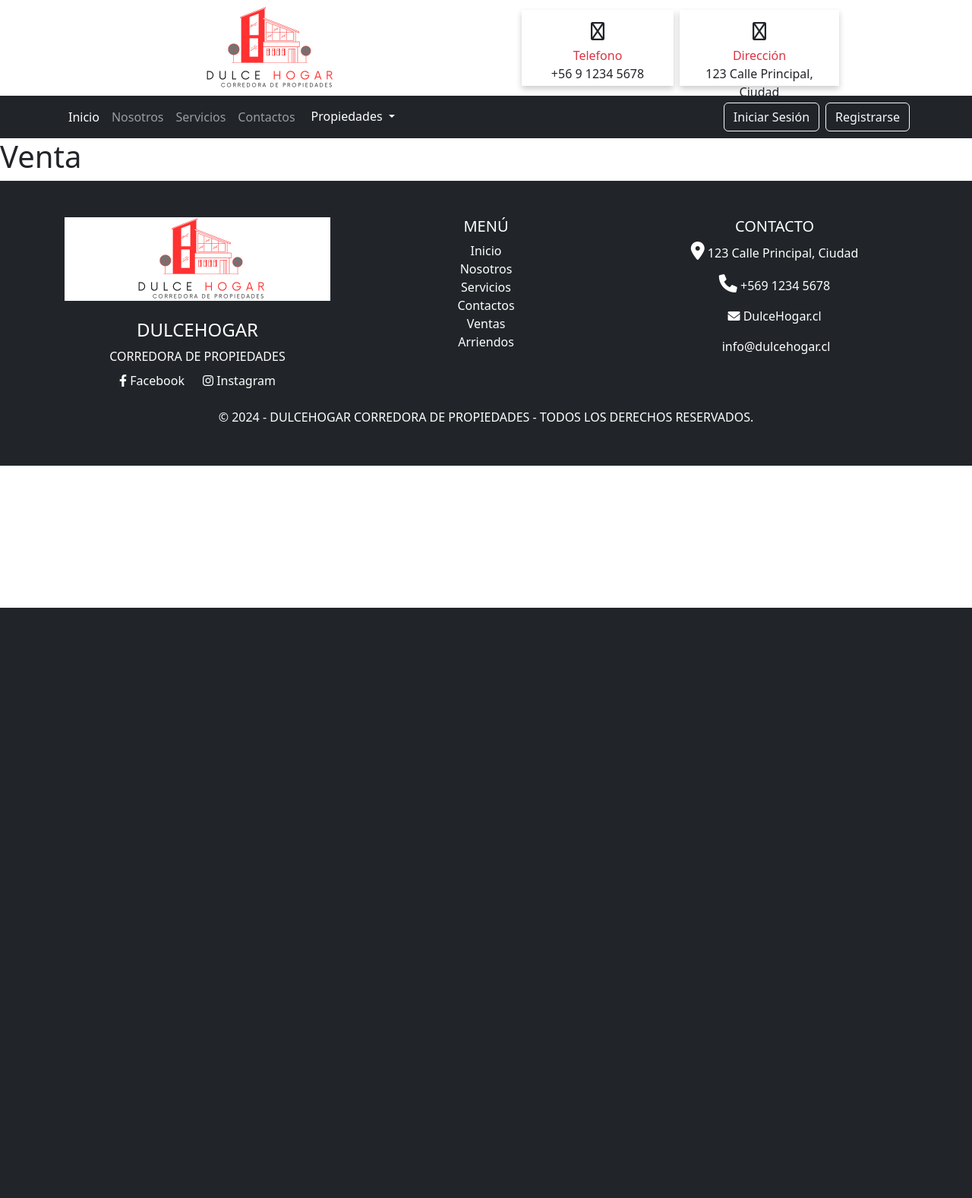
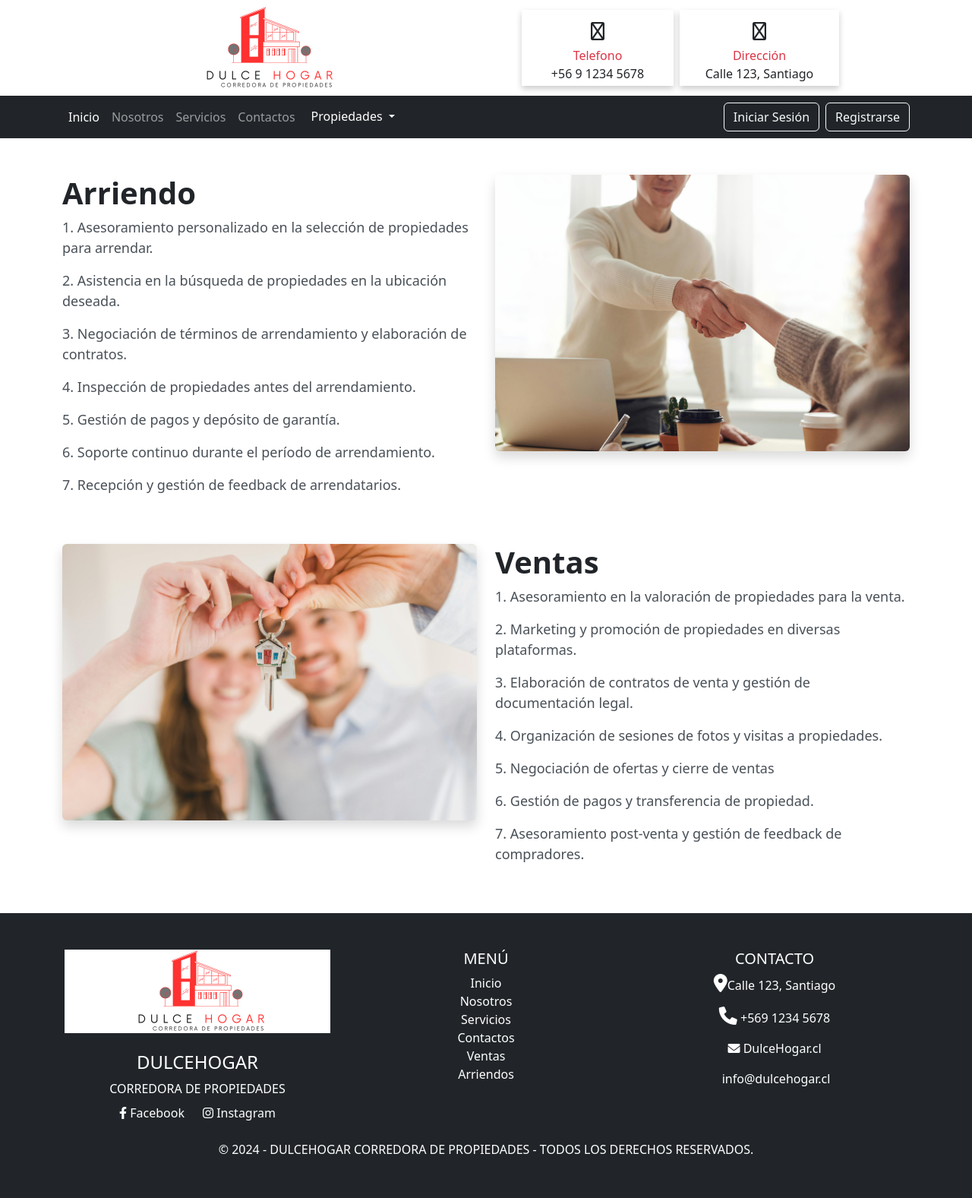
Before and after one commit to joseMunozNunez10/Dulce_Hogar, a Django app: page /servicios/ in a window 1280 px wide. Shown: the whole page at 76% size. Before the commit the page ends 800 px from the top, so only its background shows below. Run offline with Django 5.2, Linux system fonts and the light colour scheme.

Commit message:
1.- se trabaja en los diseños de los templates HTML(servicios, footer, acerca,)

```diff
--- a/m7_python/static/css/style.css
+++ b/m7_python/static/css/style.css
@@ -16,7 +16,6 @@
 
 /* #######################    ESTILOS HEADER    ####################### */
 
-
 .cl_header {
     padding-top: 0.1rem;
     padding-bottom: 0.1rem;
@@ -28,7 +27,6 @@
     margin-bottom: 0.1rem;
 }
 
-
 .fa-phone,
 .fa-location-dot {
     font-size: 1.5rem;
@@ -38,9 +36,7 @@
     color: red;
 }
 
-
 /* #######################    ESTILOS BARRA FILTRO    ####################### */
-
 
 .custom-bg {
     background-color: #ffffff;
@@ -92,7 +88,6 @@
 
 /* #######################    ESTILOS NUESTRO EQUIPO   ####################### */
 
-
 .card-equipo {
     border-radius: 0.5rem;
     overflow: hidden;
@@ -112,7 +107,6 @@
 .card-text {
     color: #6c757d;
 }
-
 
 /* #######################    ESTILOS FORMULARIO REGISTRARSE   ####################### */
 
@@ -159,15 +153,15 @@
 .image-container {
     position: relative;
     overflow: hidden;
-    width: 100%;
+
   }
 
-  .image-container-1, .image-container-3, .image-container-4 {
+  .image-container-1, .image-container-4 {
     max-width: 570px;
     height: 190px;
   }
 
-  .image-container-2 {
+  .image-container-2, .image-container-3 {
     max-width: 570px;
     height: 380px;
   }
@@ -187,7 +181,8 @@
   }
   .image-container img {
     width: 100%;
-    height: auto;
+    height: 500px;
+    object-fit: cover;
   }
   .image-container .additional-image {
     position: absolute;
@@ -199,3 +194,41 @@
     margin-bottom: -16px;
     z-index: 20;
   }
+
+   /* #######################    ESTILOS SERVICIOS  ####################### */
+
+   hero-section {
+    background-color: #ffffff;
+    padding: 60px 0;
+}
+.hero-title {
+    font-size: 2.5rem;
+    font-weight: bold;
+}
+.hero-subtitle {
+    font-size: 2rem;
+    color: #6c757d;
+}
+.hero-text {
+    font-size: 1.125rem;
+    color: #495057;
+}
+.card {
+    margin-top: 20px;
+    box-shadow: 0 4px 6px rgba(0,0,0,0.1);
+}
+.card-title {
+    font-size: 1.5rem;
+    color: #007bff;
+}
+.card-text {
+    font-size: 1rem;
+    color: #6c757d;
+}
+.contact-info {
+    margin-top: 20px;
+}
+.contact-info img {
+    width: 24px;
+    height: 24px;
+}
--- a/m7_python/templates/footer.html
+++ b/m7_python/templates/footer.html
@@ -29,7 +29,7 @@
             <div class="col-md-4">
                 <h2 class="h5 font-weight-semibold text-white">CONTACTO</h2>
                 <p class="text-white">
-                    <i class="fa-solid fa-location-dot"></i> 123 Calle Principal, Ciudad</p>
+                    <i class="fa-solid fa-location-dot"></i>Calle 123, Santiago</p>
                 <p class="text-white">
                     <i class="fa-solid fa-phone"></i> +569 1234 5678</p>
                 <p class="text-white">
--- a/m7_python/templates/header.html
+++ b/m7_python/templates/header.html
@@ -19,7 +19,7 @@
             <div class="d-flex flex-column align-items-center text-center p-2" style="width: 210px; height: 100px; box-shadow: 0 4px 8px rgba(0, 0, 0, 0.2);">
                 <i class="fa-regular fa-location-dot py-2"></i>
                 <span class="text-danger">Dirección</span>
-                <p>123 Calle Principal, Ciudad</p>
+                <p>Calle 123, Santiago</p>
             </div>
         </div>
     </div>
--- a/m7_python/templates/servicios.html
+++ b/m7_python/templates/servicios.html
@@ -2,7 +2,39 @@
 {% load static %}
 
 {% block 'content' %}
-<div>
-    <h1>Venta</h1>
+<div class="container hero-section pt-5">
+    <div class="row">
+        <div class="col-lg-6">
+            <h1 class="hero-title">Arriendo</h1>
+            <p class="hero-text">1. Asesoramiento personalizado en la selección de propiedades para arrendar.</p>
+            <p class="hero-text">2. Asistencia en la búsqueda de propiedades en la ubicación deseada.</p>
+            <p class="hero-text">3. Negociación de términos de arrendamiento y elaboración de contratos.</p>
+            <p class="hero-text">4. Inspección de propiedades antes del arrendamiento.</p>
+            <p class="hero-text">5. Gestión de pagos y depósito de garantía.</p>
+            <p class="hero-text">6. Soporte continuo durante el período de arrendamiento.</p>
+            <p class="hero-text">7. Recepción y gestión de feedback de arrendatarios.</p>
+        </div>
+        <div class="col-lg-6">
+            <img src="{% static 'img/negociacion.jpg' %}" alt="Nuestro equipo" class="img-fluid rounded shadow">
+        </div>
+    </div>
+</div>
+
+<div class="container pt-5 pb-5">
+    <div class="row">
+        <div class="col-lg-6">
+            <img src="{% static 'img/compracasa.jpg' %}" alt="Visión de futuro" class="img-fluid rounded shadow">
+        </div>
+        <div class="col-lg-6">
+            <h1 class="hero-title">Ventas</h1>
+            <p class="hero-text">1. Asesoramiento en la valoración de propiedades para la venta.</p>
+            <p class="hero-text">2. Marketing y promoción de propiedades en diversas plataformas.</p>
+            <p class="hero-text">3. Elaboración de contratos de venta y gestión de documentación legal.</p>
+            <p class="hero-text">4. Organización de sesiones de fotos y visitas a propiedades.</p>
+            <p class="hero-text">5. Negociación de ofertas y cierre de ventas</p>
+            <p class="hero-text">6. Gestión de pagos y transferencia de propiedad.</p>
+            <p class="hero-text">7. Asesoramiento post-venta y gestión de feedback de compradores.</p>
+        </div>
+    </div>
 </div>
 {% endblock %}
```
Also changed, not shown: m7_python/templates/acerca.html (+7 -7 lines), m7_python/static/img/barrio.jpg (added), m7_python/static/img/compracasa.jpg (added), m7_python/static/img/negociacion.jpg (added).
